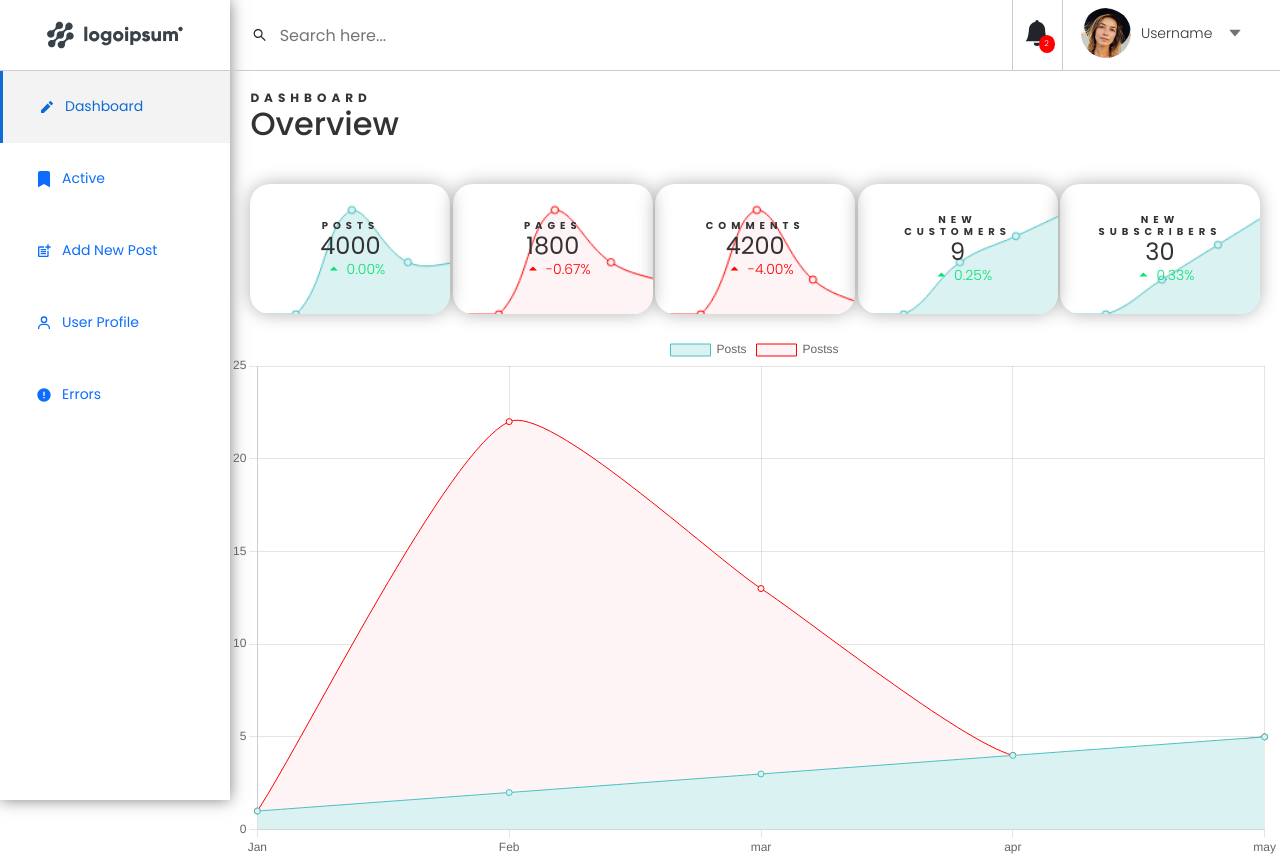
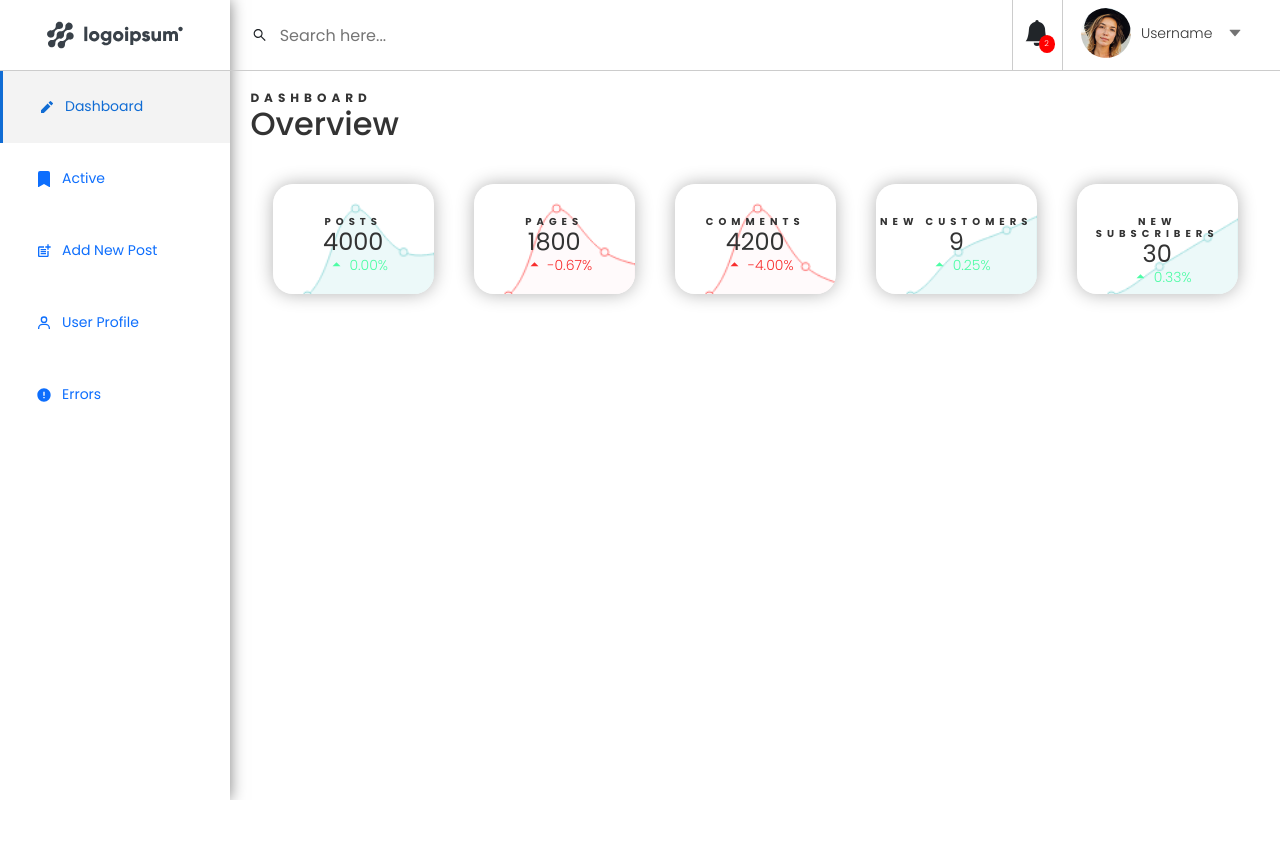
Before and after one commit to inv123/BlogApp, a React (Create React App) app in the folder my-app/: page / in a window 1280 px wide. After the commit the page ends 800 px from the top, so only its background shows below. Built offline with nearby package versions, Linux system fonts and the light colour scheme.

Commit message:
Fix small charts visibility

```diff
--- a/my-app/src/components/homepage/Dashboard.js
+++ b/my-app/src/components/homepage/Dashboard.js
@@ -65,7 +65,7 @@ export const Dashboard = () => {
 
             </div>
             <div className='overview-chart'>
-                <OverviewChart />
+                {/* <OverviewChart /> */}
             </div>
         </>
     )
--- a/my-app/src/styles/_charts.scss
+++ b/my-app/src/styles/_charts.scss
@@ -2,16 +2,17 @@
 
 .flex-charts{
     display: flex;
-    justify-content: space-between;
+    justify-content: center;
     padding: 20px;
+
 
 
     .chart{
 
-        max-width: 200px;
-        height: 130px;
+        max-width: 16%;
+        height: auto;
         border-radius: 20px;
-        margin: 0;
+        margin: 0 20px;
         padding: 0;
         overflow: hidden;
         -webkit-box-shadow: 0px 0px 18px 0px rgba(0,0,0,0.3);
@@ -28,19 +29,28 @@
             pointer-events: none;
 
 
+
             canvas{
-                transform: scale(1.2);
+                transform: scale(1.3);
                 margin-top: 30px;
+
             }
 
             .chart-data{
+                width: 100%;
+                height: 100%;
+                background: #ffffff7a;
                 position: absolute;
+                padding-top: 20%;
                 top: 50%; right: 50%;
                 transform: translate(50%,-50%);
                 text-align: center;
+                vertical-align: middle;
+
 
                 h6{
                     font-size: 10px;
+
                 }
 
 
--- a/my-app/src/styles/_right-top-navigation.scss
+++ b/my-app/src/styles/_right-top-navigation.scss
@@ -182,11 +182,11 @@
 
 
 .green{
-    color: rgb(9, 224, 117);
+    color: rgb(77, 253, 165);
 }
 
 .red{
-    color: rgb(255, 0, 0);
+    color: rgb(248, 45, 45);
 }
 
 .hide{
```
